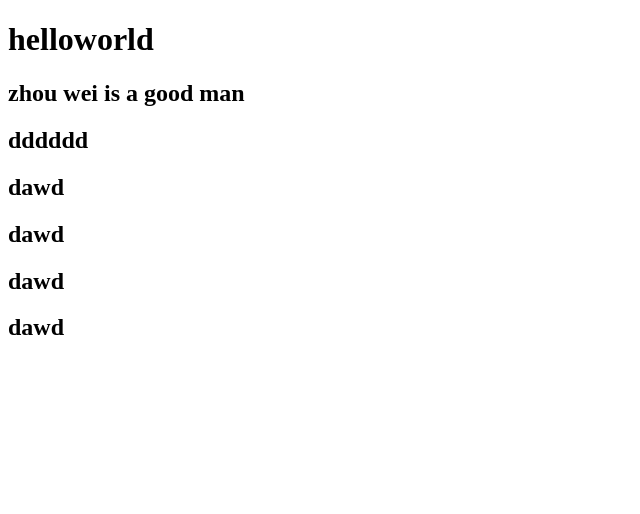
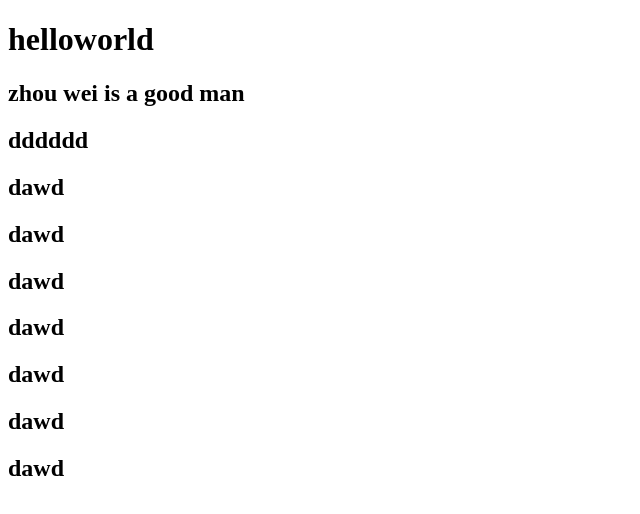
Before and after one commit to 1742240267/testDemo, a plain HTML site: page index.html in a window 1280 px wide. Shown: the whole page, without its empty margins (0-640 px from the left). Drawn offline with Linux system fonts and the light colour scheme.

Commit message:
这是第6次提交

```diff
--- a/index.html
+++ b/index.html
@@ -13,5 +13,8 @@
 
 		<h2>dawd</h2>
 		<h2>dawd</h2>
+		<h2>dawd</h2>
+		<h2>dawd</h2>
+		<h2>dawd</h2>
 	</body>
 </html>
```
Also changed, not shown: 1 other file.
